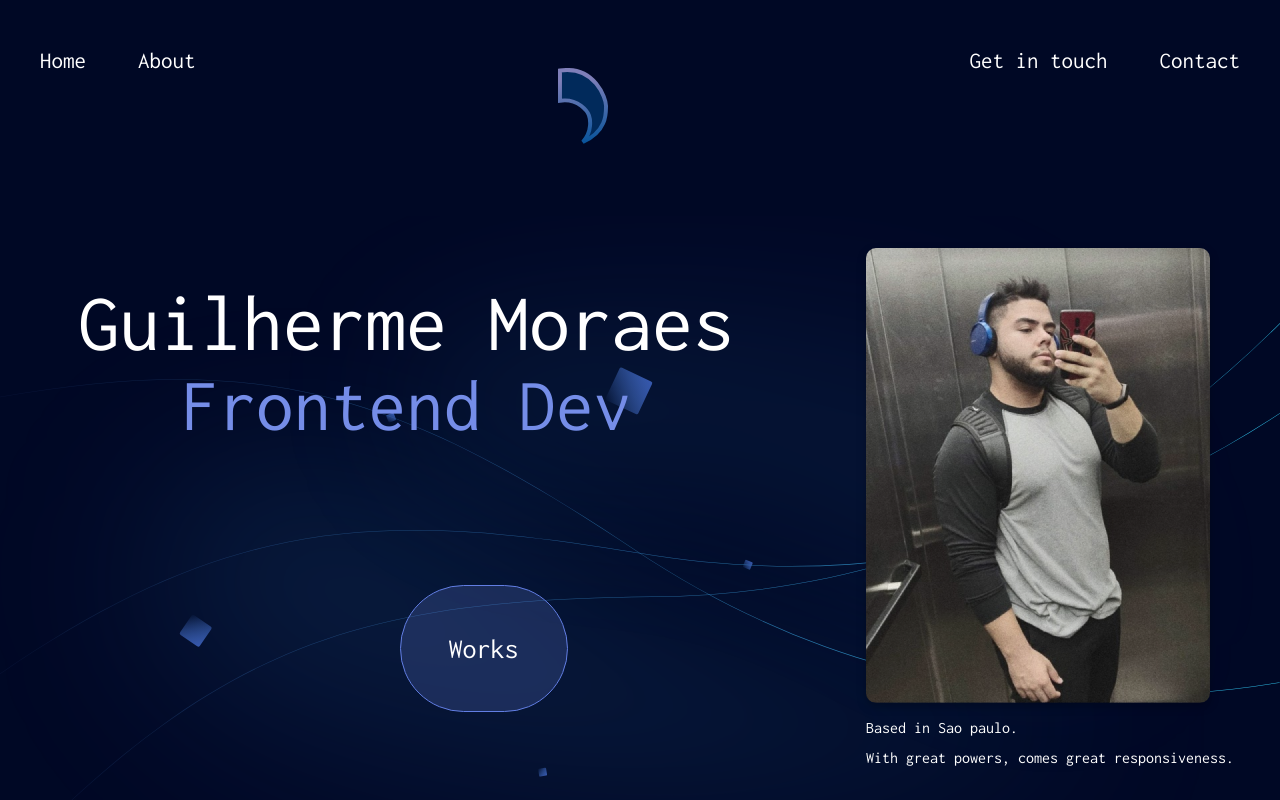
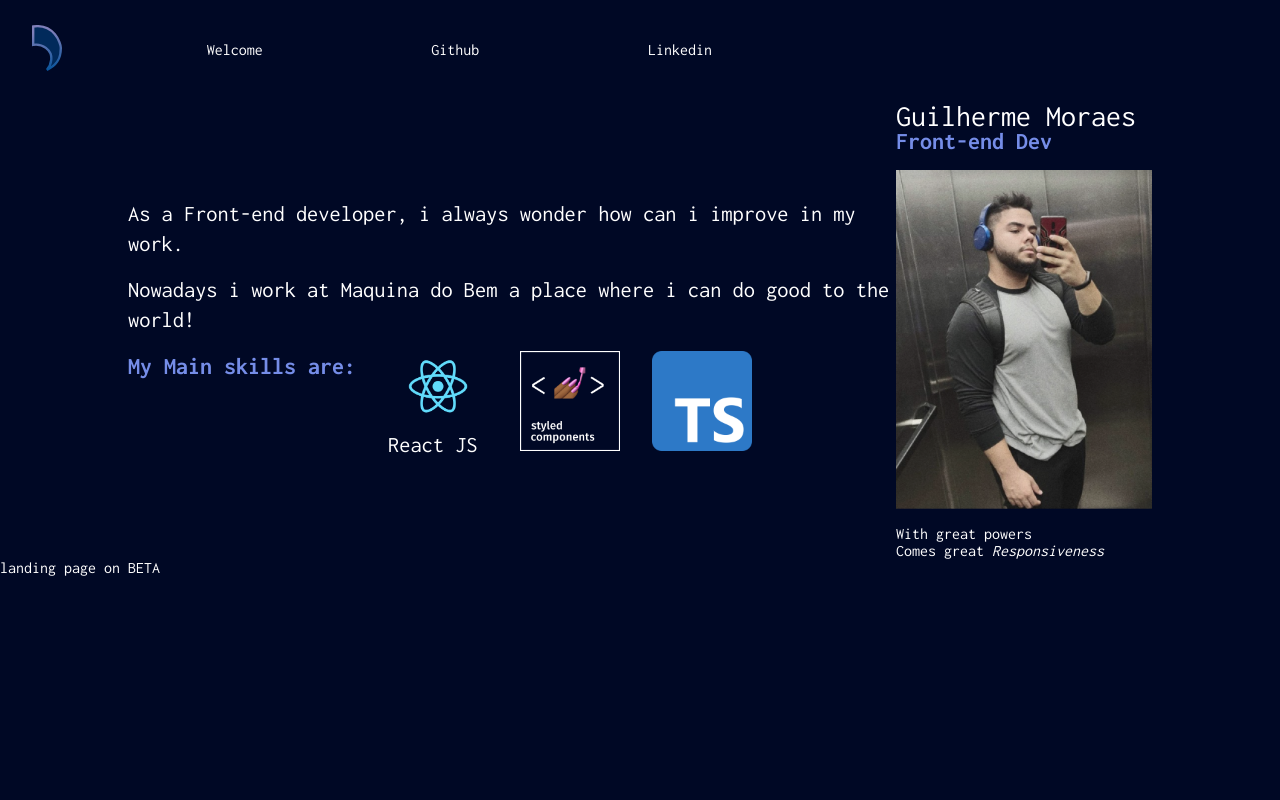
Before and after one commit to guim0/guim0.github.io, a plain HTML site: page index.html in a window 1280 px wide. Drawn offline with Linux system fonts and the light colour scheme.

Commit message:
Rethinking my landing page

```diff
--- a/css/sass/_layout.scss
+++ b/css/sass/_layout.scss
@@ -1,143 +1,78 @@
-.menu {
-  width: 100%;
-
-  display: flex;
-  justify-content: space-between;
-
-  padding: 3rem 1rem;
-  .menu-logo {
-    img {
-      max-width: 90px;
-      padding: 20px;
-    }
-  }
+* {
+    text-decoration: none;
+    list-style: none;
+    margin: 0;
+    padding: 0;
+    box-sizing: border-box;
 }
 
-.bg-hero {
-  position: fixed;
-  z-index: -1;
+::-webkit-scrollbar {
+    width: 2px;
+}
 
 img {
-    background-position: center;
-    width: 100vw;
-    background-attachment: fixed;
-  }
+    width: 100%;
 }
 
-@media screen and (max-width: 680px) {
-  .menu-left {
-    display: none;
+header nav {
+    width: 60vw;
+    height: 100px;
+    display: flex;
+    align-items: center;
+    justify-content: space-between;
+    padding: 2rem;
+    .logo {
+        width: 30px;
     }
-  .menu-right {
-    display: none;
-  }
-
-  .menu-logo {
-    display: flex;
-    justify-content: center;
+    a {
+        font-size: 1rem!important;
     }
 }
 
 .container {
-  max-width: 1220px;
-
+    display: flex;
+    flex-direction: column;
+    align-items: center;
     margin: 0 auto;
-  padding: 2rem 1rem;
-
-  display: flex;
-  text-align: center;
-  justify-content: space-between;
 }
 
-.container-item {
+.me-as-name_photo {
     display: flex;
     flex-direction: column;
-  justify-content: space-between;
-  max-height: 500px;
-   margin: 2rem;
-
-  .name-job {
-    h2 {
-      color: $blue-softer;
+    gap: 1rem;
+    img {
+        width: 20vw;
+    }
+    h4 {
+        margin-top: -20px;
     }
 }
 
-  .container-work {
+.content {
     display: flex;
+    width: 80vw;
+    justify-content: space-between;
     align-items: center;
-    justify-content: center;
+    h4 {
+        font-weight: bolder;
+        color: #758DE8;
+    }
+}
 
-    a {
-      background: rgba(117, 141, 232, 0.2);
-      padding: 3rem;
-      border-radius: 100px;
-      border: 1px solid #627ee3;
-      box-sizing: border-box;
+.about {
+    display: flex;
+    font-size: 1.4rem;
+    flex-direction: column;
+    gap: 1rem;
+    line-height: 30px;
+    hr {
+        margin: 20px;
     }
-    .arrow {
-      cursor: pointer;
-
-      position: relative;
-      padding: 25px 90px 25px 25px;
-      margin-right: -70px;
-      left: 50px;
-      transition: 0.3s ease;
-      opacity: 0;
-      &::after {
-        content: "";
-        display: initial;
-
-        position: absolute;
-        top: 100%;
-        left: 0;
-
-        width: 0%;
-        height: 2px;
-
-        transform: translate(0%, 0%);
-        transition: 0.1s ease;
-        background-color: white;
-      }
-      &:hover {
-        opacity: 0.8;
-        transform: translate(1%, 0%);
-        &::after {
-          width: 10%;
+    .skills {
+        display: flex;
+        gap: 2rem;
+        img {
+            width: 100px;
         }
     }
 }
-  }
-}
-.container-item2 {
-  text-align: left;
-  line-height: 30px;
-  img {
-    filter: drop-shadow(0px 4px 4px rgba(0, 0, 0, 0.25));
-    border-radius: 10px;
-  }
-}
-
-.hero {
-  height: 70vh;
-}
-
-@media screen and (max-width: 1200px) {
-  .hero {
-    height: auto;
-  }
-}
-
-@media screen and (max-width: 720px) {
-  .container {
-    height: 70vh;
-    display: flex;
-    flex-direction: column;
-
-    justify-content: space-between;
-    align-items: center;
-  }
-  .container-item {
-    padding: 2rem;
-    gap: 2rem;
-  }
-}
--- a/css/sass/_typography.scss
+++ b/css/sass/_typography.scss
@@ -21,21 +21,17 @@ p {
     &::after {
         content: "";
         display: block;
-
         position: absolute;
         top: 100%;
         left: 0;
-
         width: 0%;
         height: 2px;
-
         transform: translate(15%, -50%);
         transition: .10s ease;
         background-color: #ffffff;
     }
     &:hover {
         opacity: 0.8;
-
         &::after {
             width: 80%;
         }
@@ -43,43 +39,43 @@ p {
 }
 
 h1 {
-  font-size: 82px;
+    font-size: 45px;
 }
 
 h2 {
-  font-size: 75px;
+    font-size: 40px;
 }
+
 h3 {
-  font-size: 62px;
+    font-size: 30px;
 }
+
 h4 {
-  font-size: 31px;
+    font-size: 24px;
 }
+
 h5 {
-  font-size: 28px;
+    font-size: 14px;
 }
+
 h6 {
-  font-size: 16px;
+    font-size: 8px;
 }
 
 @media screen and (max-width: 1200px) {
-    h1{
-        font-size: 70px;
+    h1 {
+        font-size: 50px;
     }
-
-    h2{
-        font-size: 60px;
-
+    h2 {
+        font-size: 40px;
     }
 }
 
 @media screen and (max-width: 680px) {
-  h1{
+    h1 {
         font-size: 60px;
     }
-
-  h2{
+    h2 {
         font-size: 50px;
-
     }
 }
--- a/index.html
+++ b/index.html
@@ -1,51 +1,64 @@
 <!DOCTYPE html>
 <html lang="en">
+
 <head>
     <meta charset="UTF-8" />
     <meta http-equiv="X-UA-Compatible" content="IE=edge" />
     <meta name="viewport" content="width=device-width, initial-scale=1.0" />
+    <link rel="shortcut icon" type="image/svg" href="./img/logo.svg">
     <link rel="stylesheet" href="css/style.css" />
     <link rel="preconnect" href="https://fonts.googleapis.com" />
     <link rel="preconnect" href="https://fonts.gstatic.com" crossorigin />
-    <link
-      href="https://fonts.googleapis.com/css2?family=Inconsolata:wght@400;500;700&display=swap"
-      rel="stylesheet"
-    />
+    <link href="https://fonts.googleapis.com/css2?family=Inconsolata:wght@400;500;700&display=swap" rel="stylesheet" />
     <title>Welcome</title>
 </head>
+
 <body>
     <header class="menu">
-      <div class="menu-left">
-        <a href="#" class="link">Home</a>
-        <a href="#" class="link">About</a>
-      </div>
-      <div class="menu-logo">
-        <img src="./img/logo.svg" alt="" />
-      </div>
-      <div class="menu-right">
-        <a href="https://www.linkedin.com/in/guilherme-a-29b0ab133/" class="link">Get in touch</a>
-        <a href="https://www.linkedin.com/in/guilherme-a-29b0ab133/" class="link">Contact</a>
-      </div>
+        <nav>
+            <li> <img class="logo" src="./img/logo.svg" alt="" /></li>
+            <li> <a href="#" class="link">Welcome</a></li>
+            <li> <a href="https://github.com/guim0" class="link">Github</a></li>
+
+
+            <li><a href="https://www.linkedin.com/in/guilherme-a-29b0ab133/" class="link">Linkedin</a></li>
+        </nav>
     </header>
 
-    <div class="bg-hero"><img src="./img/bg-hero.svg" alt="" /></div>
+    <section class="container">
+        <div class="content">
 
-    <section class="container hero">
-      <div class="container-item">
-        <div class="name-job">
-        <h1>Guilherme Moraes</h1>
-        <h2>Frontend Dev</h2>
+            <div class="about">
+                <p>As a Front-end developer, i always wonder how can i improve in my work.</p>
+
+                <p>Nowadays i work at <a href="https://maquinadobem.com/"> Maquina do Bem</a> a place where i can do good to the world! </p>
+
+                <ul class="skills">
+                    <li>
+                        <h4>My Main skills are:</h4>
+                    </li>
+
+                    <li><img src="./img/react.png" alt="">
+                        <p>React JS</p>
+                    </li>
+                    <li><img src="./img/styled-components.png" alt=""></li>
+                    <li><img src="./img/ts.png" alt=""></li>
+                </ul>
             </div>
-        <div class="container-work">
-          <img class="arrow" src="./img/arrow.svg" alt="" />
-          <a href="https://github.com/guim0" class="circle"><h5>Works</h5></a>
+            <div class="me-as-name_photo">
+                <h3>Guilherme Moraes</h3>
+                <h4>Front-end Dev</h4>
+
+                <img src="./img/guim0.png" alt="Here's Johnny!">
+
+                <p>With great powers <br> Comes great <i>Responsiveness</i>
+                </p>
             </div>
         </div>
-      <div class="container-item2">
-        <img src="img/guim0.png" alt="Real Gentleman" />
-        <h6>Based in Sao paulo.</h6>
-        <h6>With great powers, comes great responsiveness.</h6>
-      </div>
     </section>
+    <footer>
+        <p>landing page on BETA</p>
+    </footer>
 </body>
+
 </html>
```
Also changed, not shown: css/style.css, img/react.png (added), img/styled-components.png (added), img/ts.png (added), 1 other file. Lines whose indentation alone changed are shown as unchanged.
